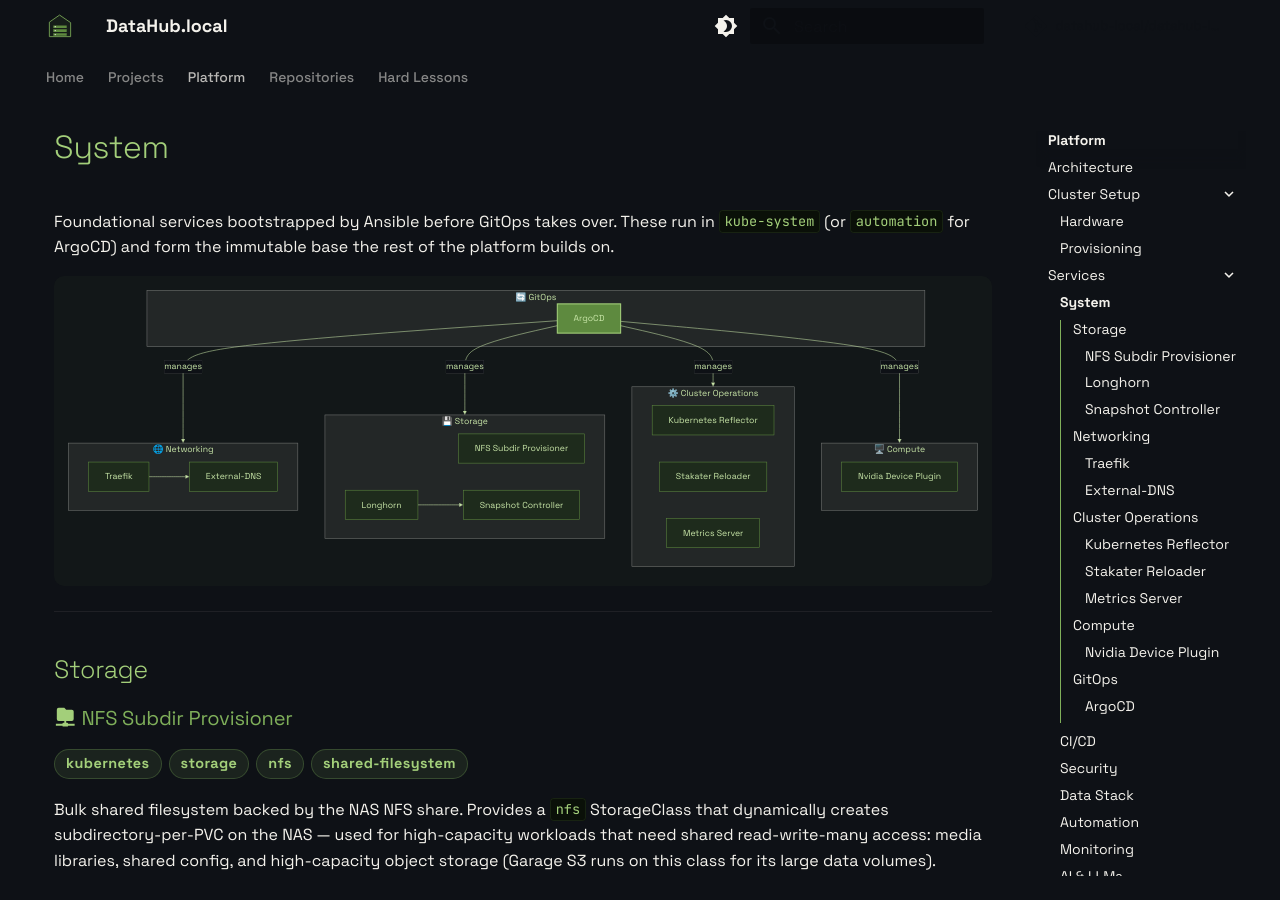
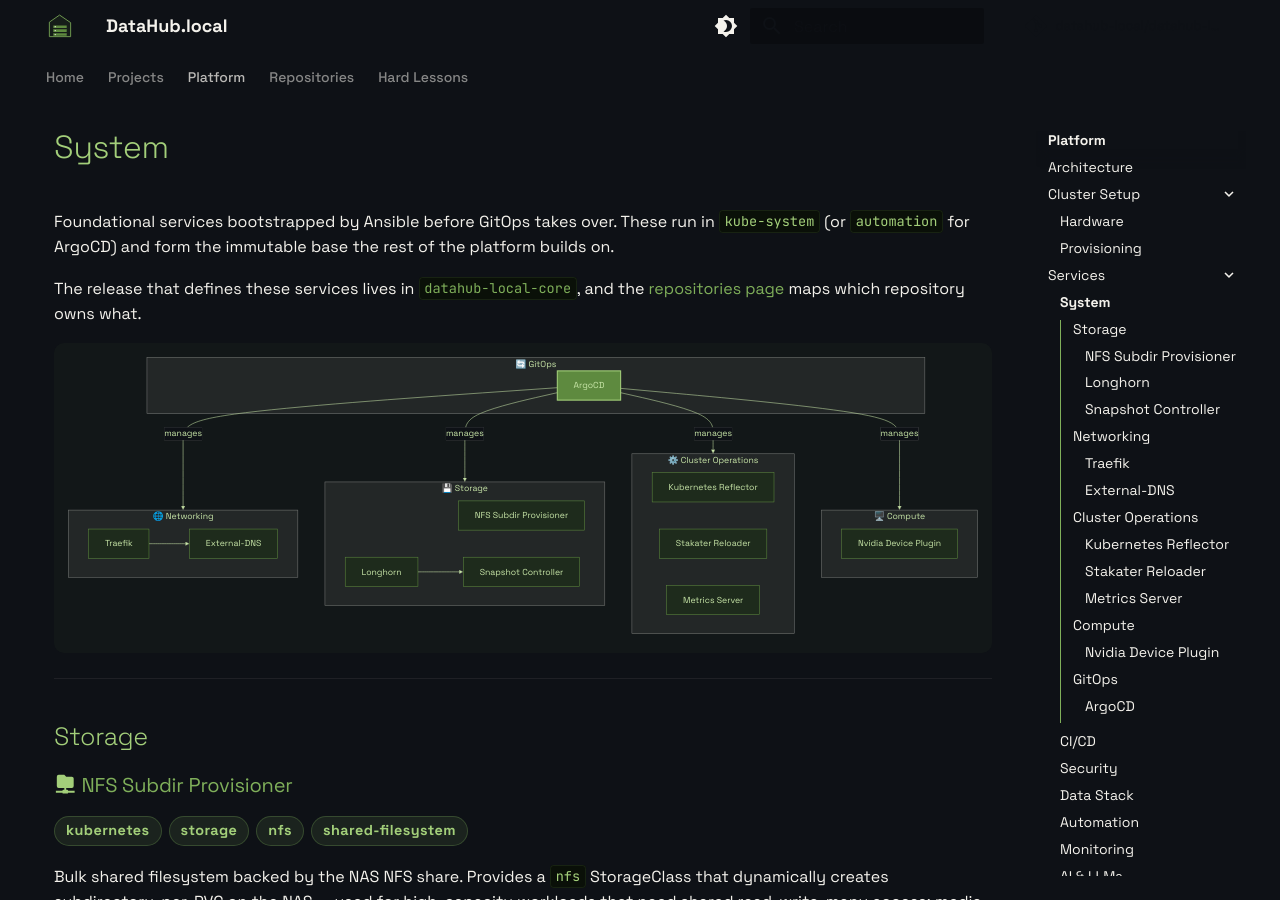
Before and after one commit to datahub-local/datahub-local, an MkDocs documentation site: the page built from docs/services/core.md, in a window 1280 px wide and 900 px high. Built offline with MkDocs 1.6.1 and Material for MkDocs 9.7.7, drawn with Linux system fonts in a browser that asks for light colours; comment, search, counter and statistics services are not loaded.

Commit message:
docs(services): link the core repository from the System page (#123)
Co-authored-by: datahub-local-coder[bot] <5570821+datahub-local-coder[bot]@users.noreply.github.com>

````diff
--- a/docs/services/core.md
+++ b/docs/services/core.md
@@ -1,6 +1,8 @@
 # System
 
 Foundational services bootstrapped by Ansible before GitOps takes over. These run in `kube-system` (or `automation` for ArgoCD) and form the immutable base the rest of the platform builds on.
+
+The release that defines these services lives in [`datahub-local-core`](https://github.com/datahub-local/datahub-local-core), and the [repositories page](../repositories.md) maps which repository owns what.
 
 ```mermaid
 graph TB
````
